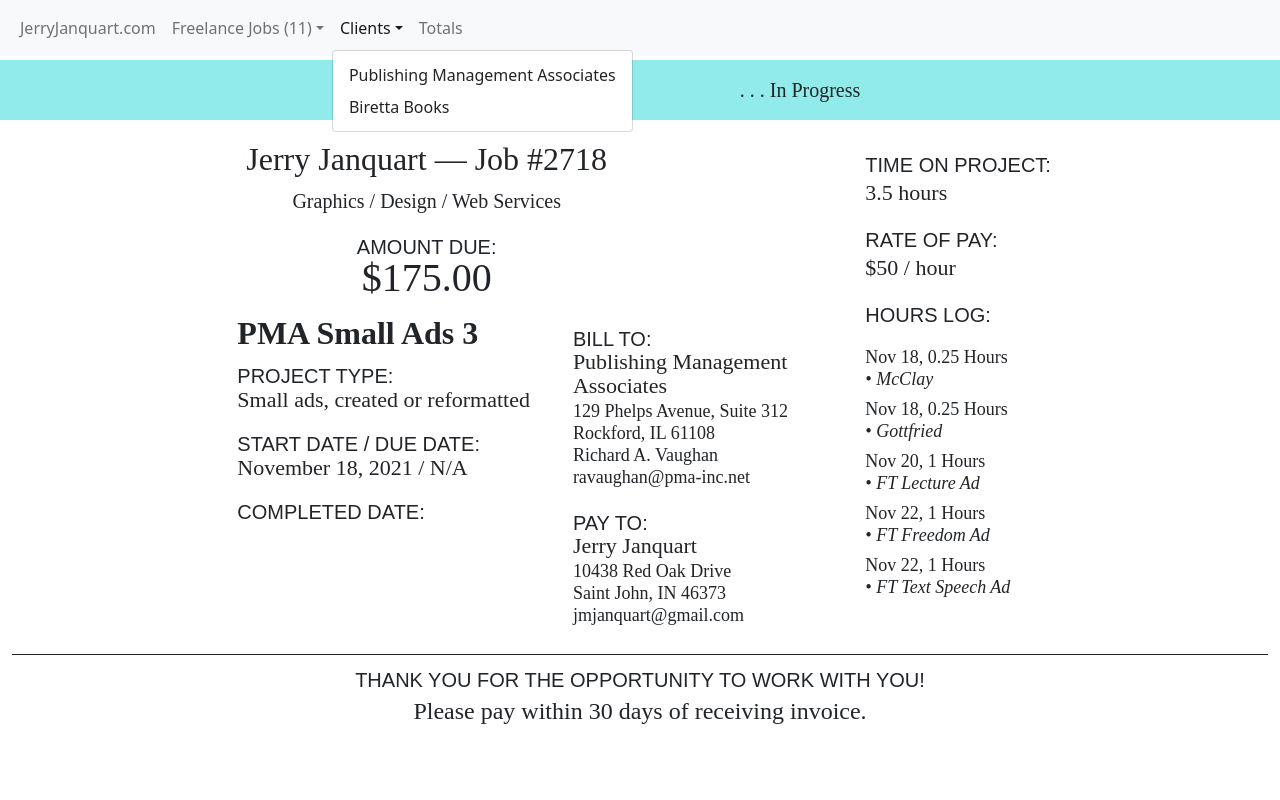
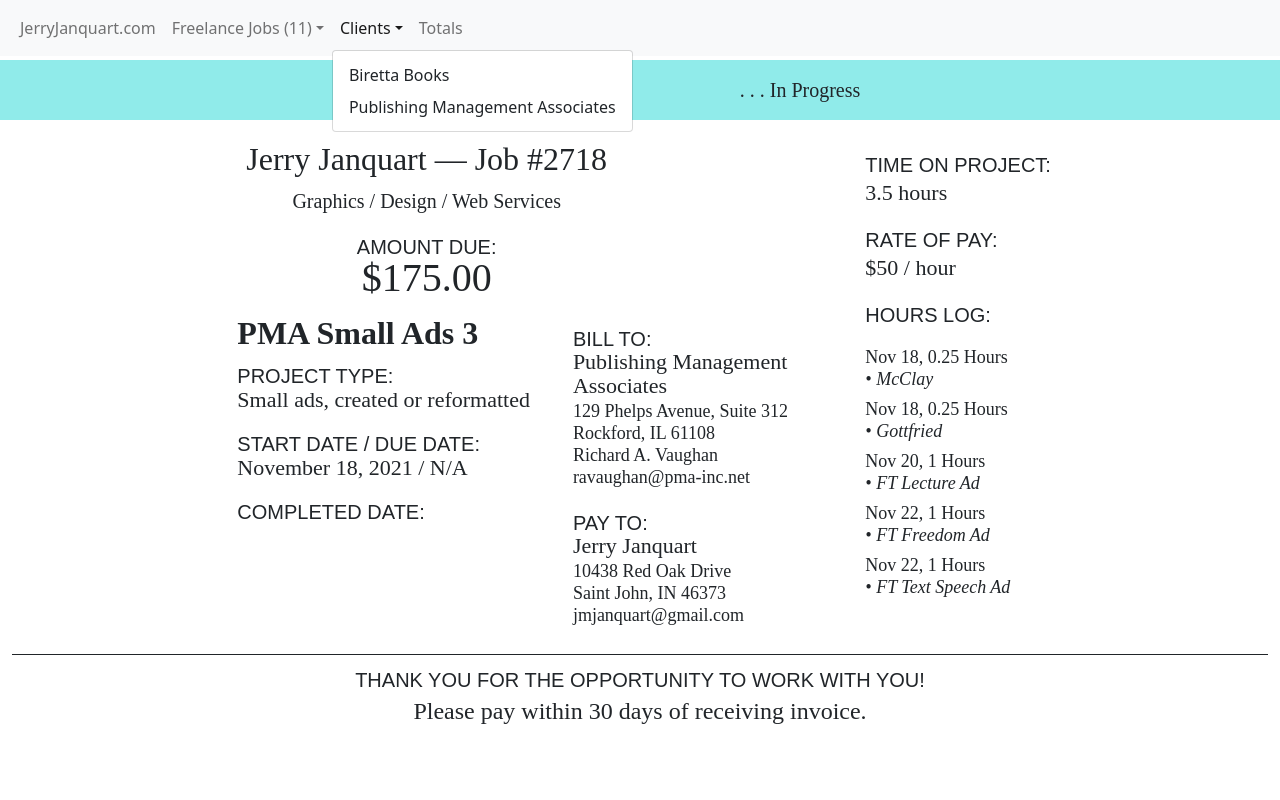
Before and after one commit to githubbjar/jobsx, a React (Create React App) app: page / in a window 1280 px wide. Both pictures are taken after a click on the button "Clients". Shown: the top 800 px of the page. Built offline with nearby package versions, Linux system fonts and the light colour scheme; what webfontloader would draw is missing.

Commit message:
update nav bar with clients selection

```diff
--- a/src/components/Clients/Clients.js
+++ b/src/components/Clients/Clients.js
@@ -1,13 +1,25 @@
 import React from 'react';
 import './Clients.css';
 import NavDropdown from 'react-bootstrap/NavDropdown';
-
+import jobs from '../App/data.js';
 
 export default function Clients() {
+
+    {/* function returns an array of all clients, removing duplicates  */}
+    function getClients() {
+        let allClients = [];
+        for (let i = 0; i < jobs.length; i++) {
+            allClients.push(jobs[i].employer);
+        };
+        return [...new Set(allClients)]
+    };
+
+    {/* components returns list of dropdown items using getClients function  */}
     return (
-        <>
-        <NavDropdown.Item href="#">Publishing Management Associates</NavDropdown.Item>
-        <NavDropdown.Item href="#">Biretta Books</NavDropdown.Item>
-        </>
-        )
+      <>
+      {getClients().map(client => (
+        <NavDropdown.Item key={client}>{client}</NavDropdown.Item>
+      ))}
+      </>
+    )
 }
--- a/src/components/NavigationBar/NavigationBar.js
+++ b/src/components/NavigationBar/NavigationBar.js
@@ -12,6 +12,16 @@
 
 export default function NavigationBar() {
     const numOfJobs = "Freelance Jobs (" + jobs.length + ")";
+
+    function getEmployers() {
+      let allEmployers = [];
+      for (let i = 0; i < jobs.length; i++) {
+          allEmployers.push(jobs[i].employer);
+      };
+      return [...new Set(allEmployers)]
+    };
+    getEmployers();
+
     return <div className="top-most-wrapper">
         <Navbar bg="light" expand="lg" fixed="top">
                       <Container>
```
